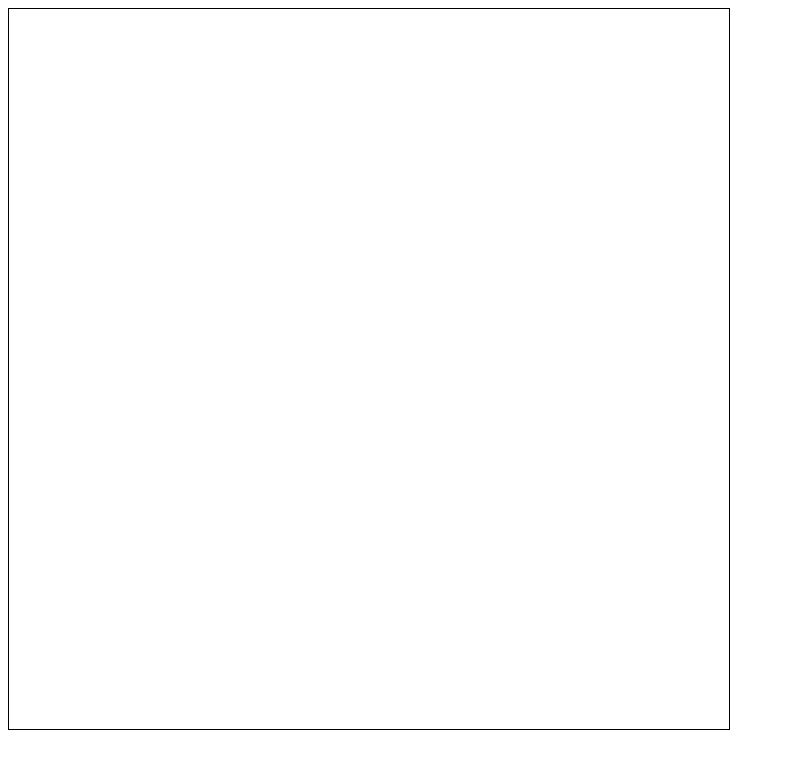
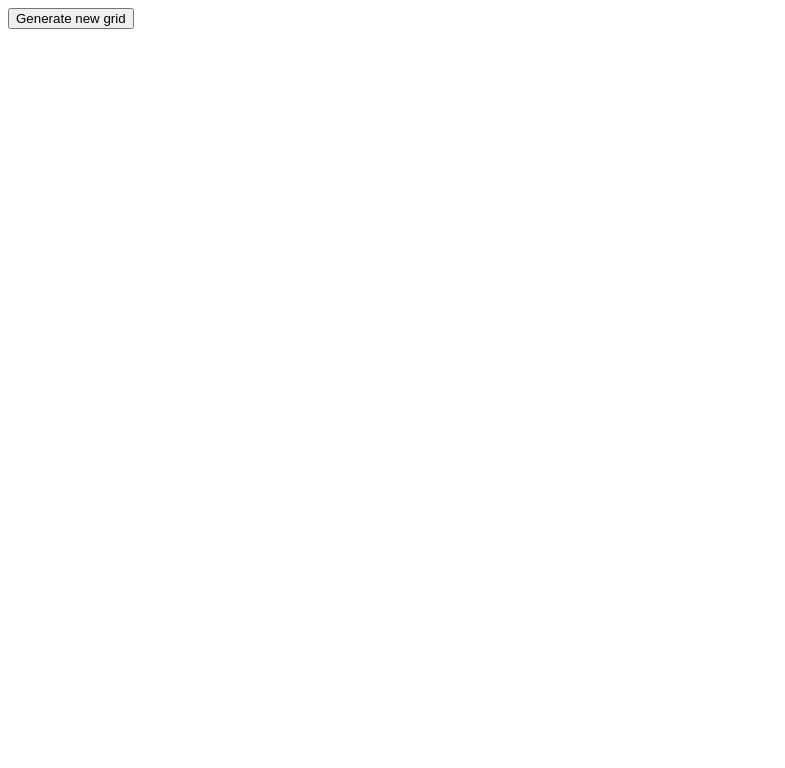
Before and after one commit to mgriskus/etch-a-sketch, a plain HTML site: page index.html in a window 1280 px wide. Shown: the whole page, without its empty margins (0-785 px from the left). Drawn offline with Linux system fonts and the light colour scheme.

Commit message:
Add option to create grids of varied resolutions

```diff
--- a/index.html
+++ b/index.html
@@ -7,6 +7,7 @@
     <script src="script.js" defer></script>
   </head>
   <body>
+    <button class="generation-button">Generate new grid</button>
     <div class="grid"></div>
   </body>
 </html>
--- a/script.js
+++ b/script.js
@@ -1,12 +1,24 @@
-const grid = document.querySelector('.grid');
+const grid = document.querySelector(".grid");
+const generationButton = document.querySelector(".generation-button");
 
-for (let i = 0; i < 16**2; ++i) {
-  let square = document.createElement('div');
-  square.classList += 'square';
-  grid.append(square);
+function generateGrid(size) {
+  grid.innerHTML = "";
+  document.querySelector(":root").style.setProperty("--square-size", `calc(var(--grid-size) / ${size})`);
+  for (let i = 0; i < size ** 2; ++i) {
+    let square = document.createElement("div");
+    square.classList.add("square");
+    grid.append(square);
+  }
 }
 
+generateGrid(16);
+
 let colorSqaure = (e) => {
-  e.target.style.backgroundColor = 'black';
-}
-grid.addEventListener('mouseover', colorSqaure);
+  e.target.classList.add("colored");
+};
+grid.addEventListener("mouseover", colorSqaure);
+
+generationButton.addEventListener("click", () => {
+  let size = parseInt(prompt("Enter the new size of the grid.", 64));
+  generateGrid(size);
+});
--- a/style.css
+++ b/style.css
@@ -9,7 +9,7 @@
   display: flex;
   flex-wrap: wrap;
   user-select: none;
-  border: 1px solid black;
+  /* border: 1px solid black; */
 }
 
 .square {
@@ -17,3 +17,7 @@
   width: var(--square-size);
   user-select: none;
 }
+
+.colored.square {
+  background-color: black;
+}
```
